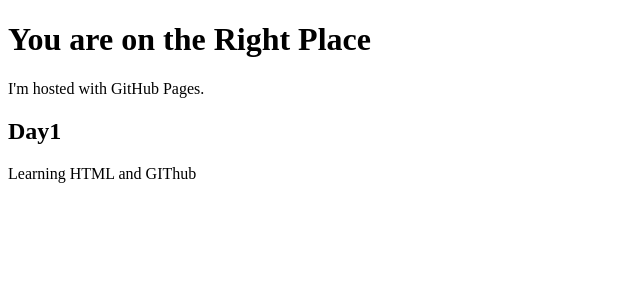
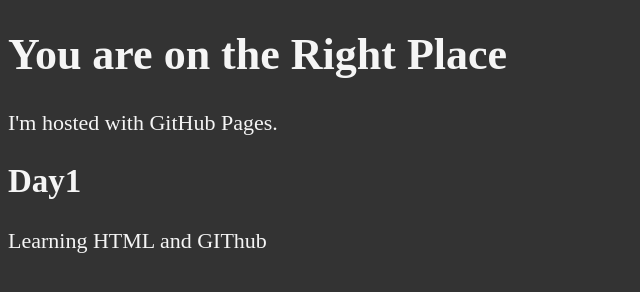
Before and after one commit to MichaelBaquing-Dev/MakeItHappen, a plain HTML site: page index.html in a window 1280 px wide. Shown: the whole page, without its empty margins (0-640 px from the left). Drawn offline with Linux system fonts and the light colour scheme.

Commit message:
Update index.html

```diff
--- a/index.html
+++ b/index.html
@@ -1,9 +1,21 @@
 <!DOCTYPE html>
 <html>
+    <head>
 <body>
 <h1><strong>You are on the Right Place</strong></h1>
 <p>I'm hosted with GitHub Pages.</p>
 <h2>Day1</h2>
 <p>Learning HTML and GIThub</p>
 </body>
+<style>
+    html {
+    font-size: 22px;
+}
+
+body {
+    background-color: #333;
+    color: whitesmoke;
+}
+</style>
+</head>
 </html>
```
